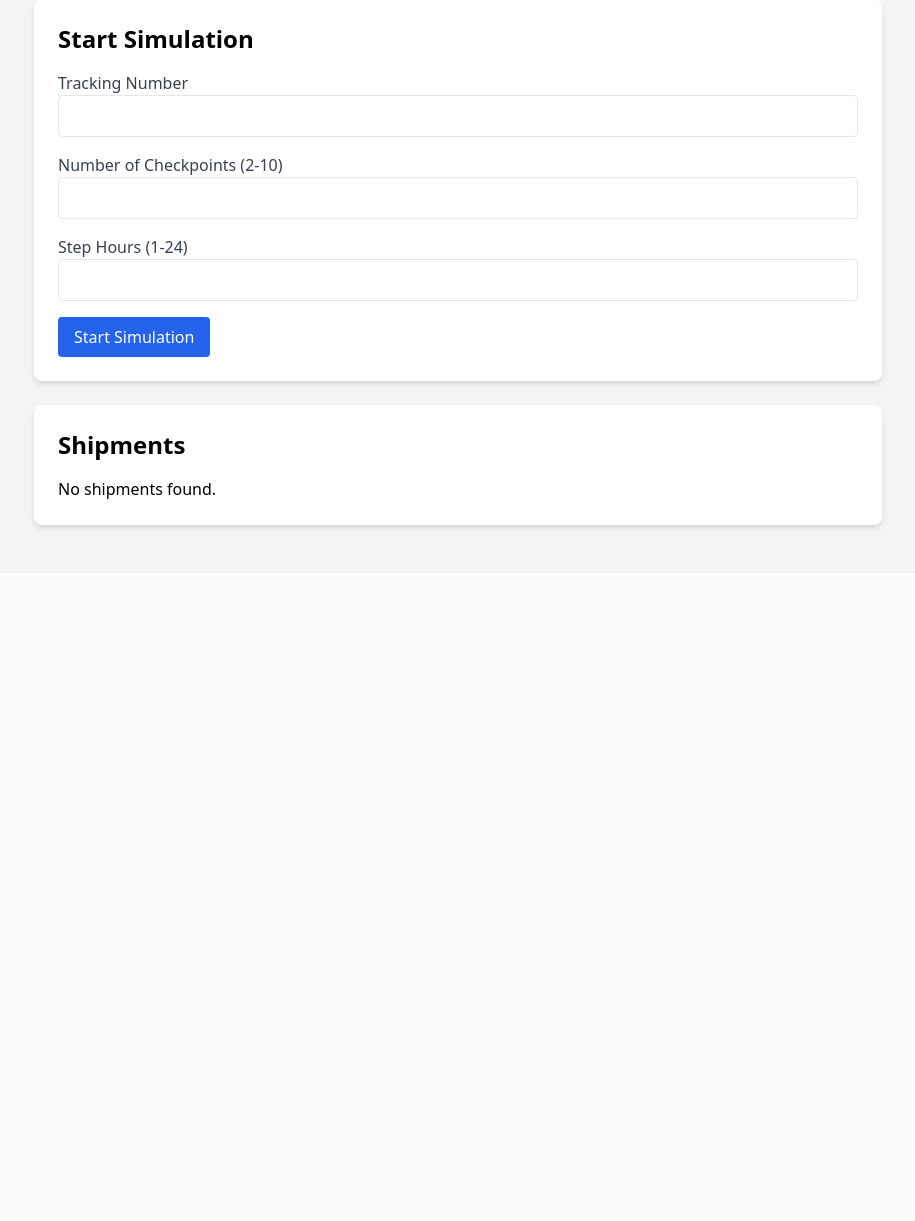
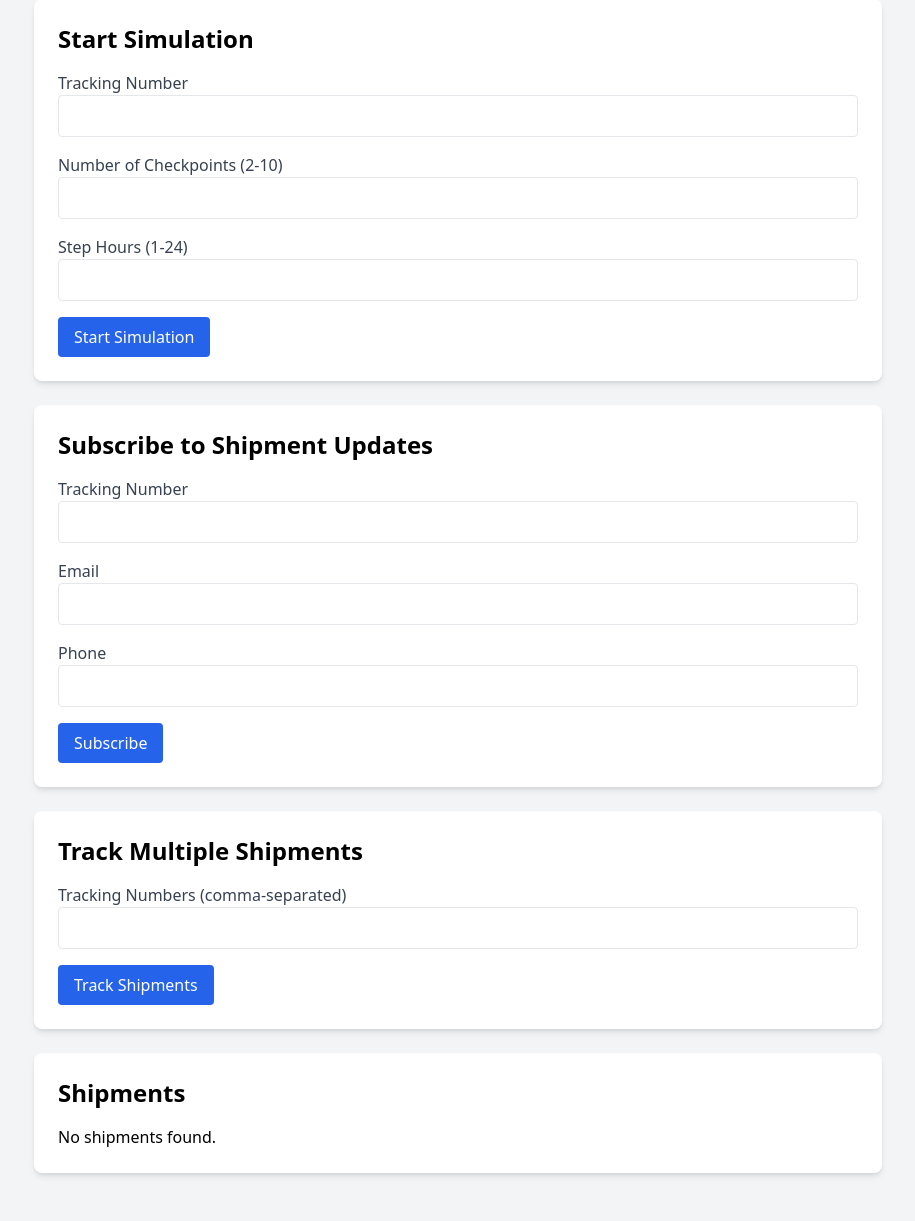
Before and after one commit to steadyBOMBER/Consignments, a Flask app: template templates/admin.html in a window 1280 px wide. Shown: the part 1337-2558 px from the top of the page, without its empty margins (182-1097 px from the left). Before the commit the page ends 1868 px from the top, so only its background shows below. Run offline with Flask 3, Linux system fonts and the light colour scheme; the template is opened without the code that fills it, so the values that code supplies are empty; parts of the project's set-up code (start-up, migrations or seed data) failed here and were passed over; some libraries are stand-ins or nearby versions.

Commit message:
Update admin.html

```diff
--- a/templates/admin.html
+++ b/templates/admin.html
@@ -110,6 +110,40 @@
             </form>
         </div>
 
+        <!-- Subscribe Form -->
+        <div class="bg-white shadow-md rounded-lg p-6 mb-6">
+            <h2 class="text-2xl font-semibold mb-4">Subscribe to Shipment Updates</h2>
+            <form method="POST" action="{{ url_for('admin') }}">
+                <input type="hidden" name="form_type" value="subscribe">
+                <div class="mb-4">
+                    <label class="block text-gray-700">Tracking Number</label>
+                    <input type="text" name="tracking" class="w-full p-2 border rounded" required maxlength="50">
+                </div>
+                <div class="mb-4">
+                    <label class="block text-gray-700">Email</label>
+                    <input type="email" name="email" class="w-full p-2 border rounded" maxlength="120">
+                </div>
+                <div class="mb-4">
+                    <label class="block text-gray-700">Phone</label>
+                    <input type="text" name="phone" class="w-full p-2 border rounded" maxlength="20">
+                </div>
+                <button type="submit" class="bg-blue-600 text-white py-2 px-4 rounded hover:bg-blue-700">Subscribe</button>
+            </form>
+        </div>
+
+        <!-- Track Multiple Shipments Form -->
+        <div class="bg-white shadow-md rounded-lg p-6 mb-6">
+            <h2 class="text-2xl font-semibold mb-4">Track Multiple Shipments</h2>
+            <form method="POST" action="{{ url_for('admin') }}">
+                <input type="hidden" name="form_type" value="track_multiple">
+                <div class="mb-4">
+                    <label class="block text-gray-700">Tracking Numbers (comma-separated)</label>
+                    <input type="text" name="tracking_numbers" class="w-full p-2 border rounded" required>
+                </div>
+                <button type="submit" class="bg-blue-600 text-white py-2 px-4 rounded hover:bg-blue-700">Track Shipments</button>
+            </form>
+        </div>
+
         <!-- Shipments List -->
         <div class="bg-white shadow-md rounded-lg p-6 mb-6">
             <h2 class="text-2xl font-semibold mb-4">Shipments</h2>
```
